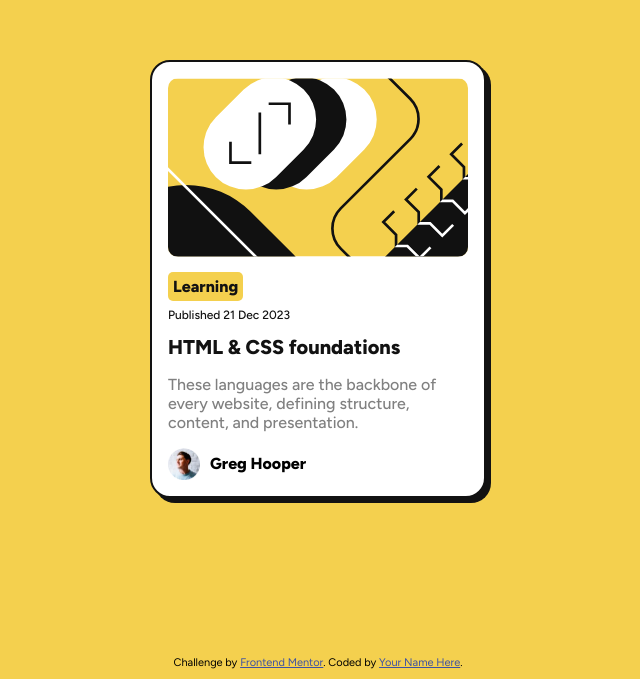
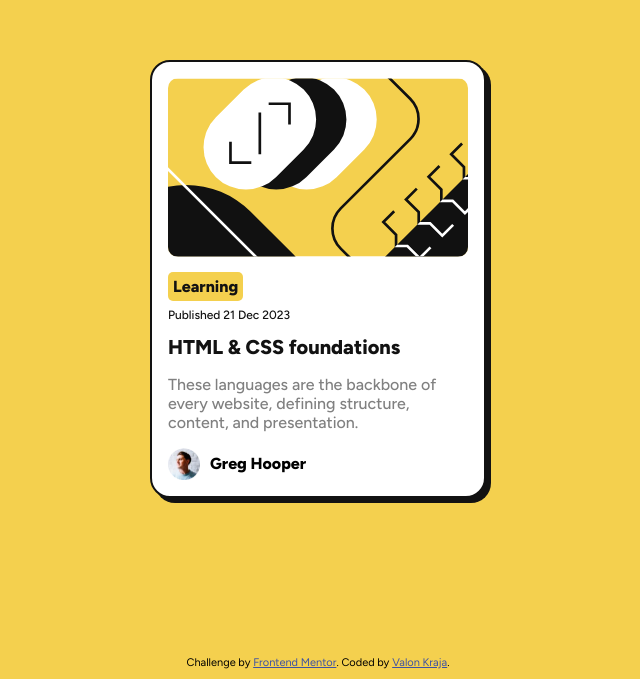
Before and after one commit to valonkraja/blog-preview-card, a plain HTML site: page index.html in a window 1280 px wide. Shown: the part 121-800 px from the top of the page, without its empty margins (322-962 px from the left). Drawn offline with Linux system fonts and the light colour scheme.

Commit message:
Update index.html

```diff
--- a/index.html
+++ b/index.html
@@ -56,7 +56,7 @@
       Challenge by
       <a href="https://www.frontendmentor.io?ref=challenge" target="_blank"
         >Frontend Mentor</a
-      >. Coded by <a href="#">Your Name Here</a>.
+      >. Coded by <a href="#">Valon Kraja</a>.
     </div>
   </body>
 </html>
```
